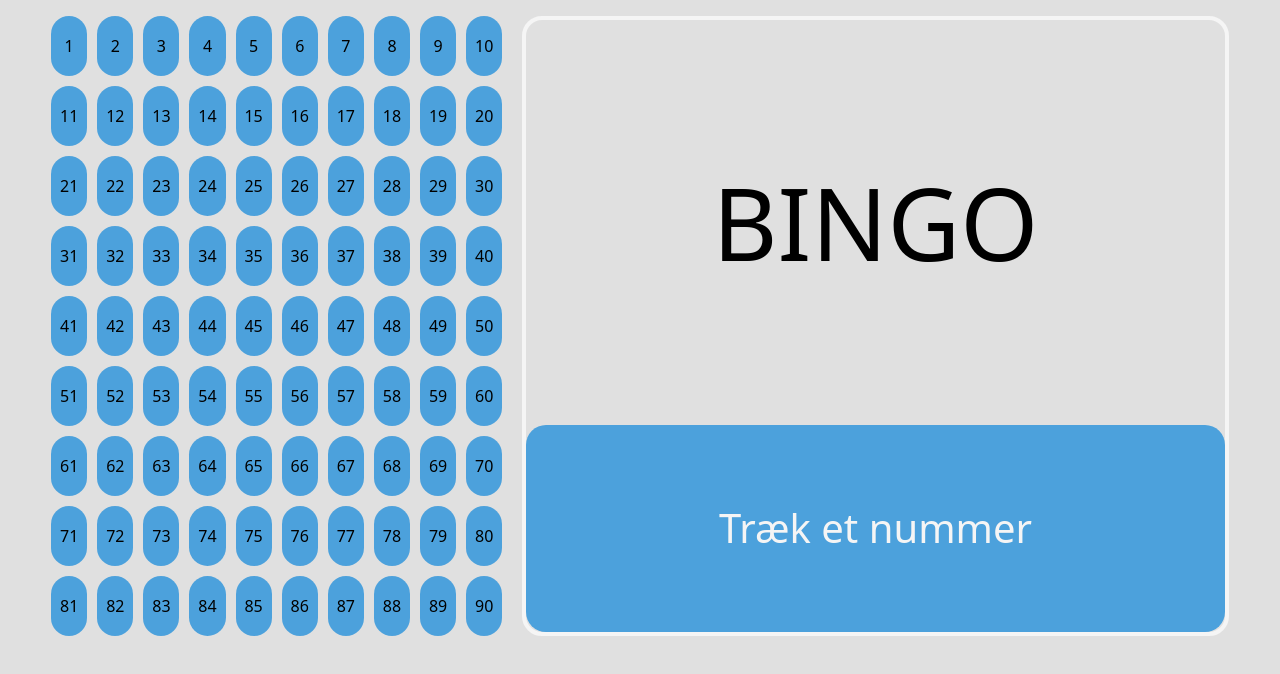
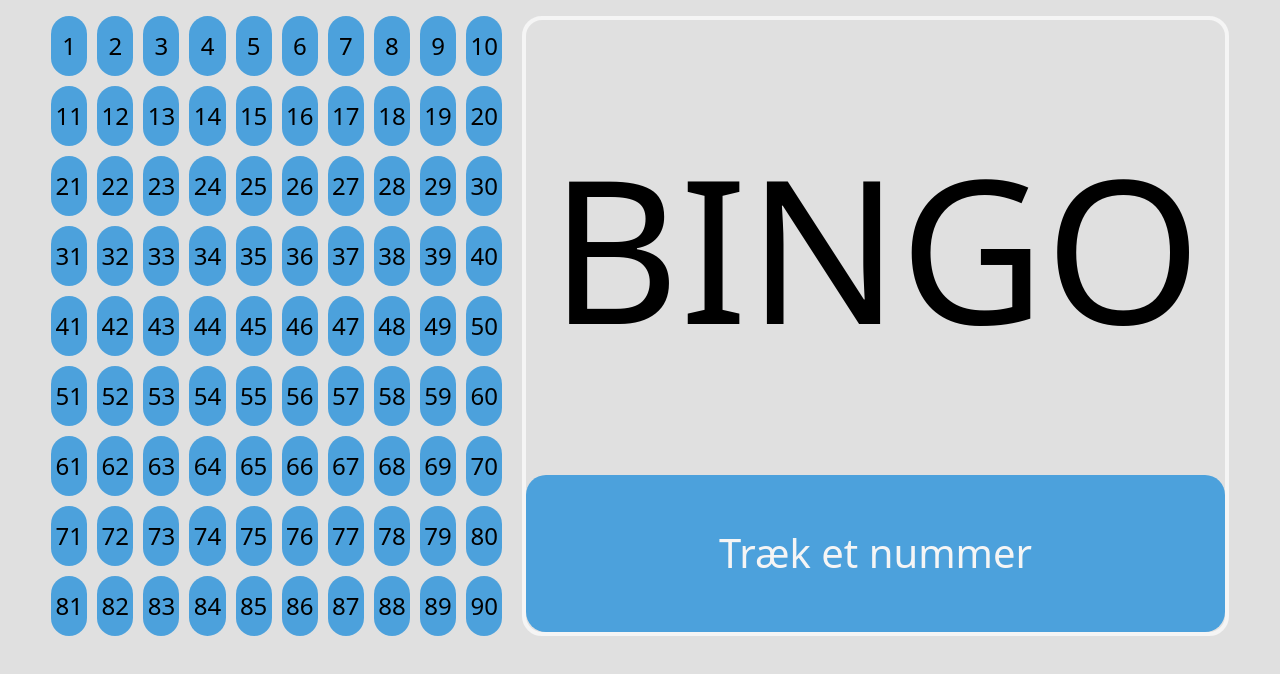
Before and after one commit to AsbjoernJC/Bingo, an Angular app: page / in a window 1280 px wide. Shown: the top 674 px of the page. Built offline with nearby package versions, Linux system fonts and the light colour scheme.

Commit message:
Beautiful program

```diff
--- a/src/app/app.component.scss
+++ b/src/app/app.component.scss
@@ -57,6 +57,7 @@ header {
   display:flex;
   justify-content: center;
   align-items: center;
+  font-size: 24px;
 }
 
 .action-container {
@@ -74,7 +75,7 @@ header {
   grid-area: number;
   text-align: center;
   align-self: center;
-  font-size: 100px;
+  font-size: 200px;
 }
 
 .drawn-ball {
```
